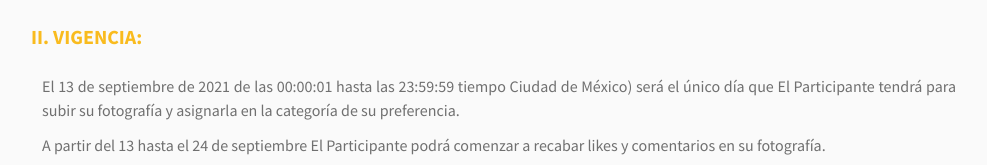
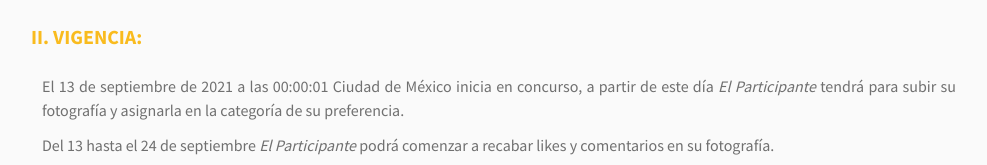
Before and after one commit to 4amsaatchi/minino, a plain HTML site: page catlendario-2022.html in a window 1280 px wide. Shown: the part 1354-1519 px from the top of the page, without its empty margins (141-1128 px from the left). Drawn offline with Linux system fonts and the light colour scheme.

Commit message:
ajuste texto catlendario

```diff
--- a/catlendario-2022.html
+++ b/catlendario-2022.html
@@ -113,12 +113,11 @@
 
 	        				<h3 class="catlendario-titulos catlendario-titulos-margen-izq">II. VIGENCIA: </h3>
 
-							<p>El 13 de septiembre de 2021 de las 00:00:01 hasta las 23:59:59 tiempo Ciudad de México) será el único día que El Participante tendrá para subir su fotografía y asignarla en la categoría de su preferencia.</P>
+	        				<p>El 13 de septiembre de 2021 a las 00:00:01 Ciudad de México inicia en concurso, a partir de este día <i>El Participante</i> tendrá para subir su fotografía y asignarla en la categoría de su preferencia.</p>
 
-							<p>A partir del 13 hasta el 24 de septiembre El Participante podrá comenzar a recabar likes y comentarios en su fotografía.</P>
+							<p>Del 13 hasta el 24 de septiembre <i>El Participante</i> podrá comenzar a recabar likes y comentarios en su fotografía.</p>
 
-							<p>De esta manera, el concurso tendrá en total un periodo de ejecución, desde la inscripción hasta el periodo de votación, de 12 días naturales.</P>
-
+							<p>De esta manera, el concurso tendrá en total un periodo de ejecución, desde la inscripción hasta el periodo de votación, de 12 días naturales.</p>
 
 
 	        				<h3 class="catlendario-titulos catlendario-titulos-margen-izq">III.COBERTURA GEOGRÁFICA:</h3>
@@ -178,9 +177,10 @@
 							<p><span class="catlendario-numeros-color">3.</span> No publicar fotografías que estén fuera de las especificaciones generales y por categoría contenidas en estas <i>Bases</i>.</p>
 							<p><span class="catlendario-numeros-color">4.</span> No utilizar las fotografías  para ningún fin comercial, de publicidad, para realizar alguna actividad comercial, artística, técnico o profesional y/o con el fin principal de obtener ingresos.</p>
 							<p><span class="catlendario-numeros-color">5.</span> No utilizar o activar ningún sistema automatizado tendiente a modificar o copiar el contenido del <i>concurso</i>.</p>
-							<p><span class="catlendario-numeros-color">6.</span> No recabar datos personales de ningún usuario de la “fan page”.</p>
-							<p><span class="catlendario-numeros-color">7.</span> En caso de que <i>El Participante</i> no pueda hacer uso del incentivo por causas imputables al Participante, o por caso fortuito o fuerza mayor, no aplica compensación o remuneración alguna.</p>
-							<p><span class="catlendario-numeros-color">8.</span> La participación en este <i>Concurso</i> y la obtención de dichos premios, no tendrá costo o requisito adicional por parte del <i>Participante</i>, a lo solicitado en las presentes <i>Bases</i>.</p>
+							<p><span class="catlendario-numeros-color">6.</span> No utilizar fotografías donde se utilicen únicamente elementos gráficos para tematizarla, es necesario disfraces o indumentaria real en ella.</p>
+							<p><span class="catlendario-numeros-color">7.</span> No recabar datos personales de ningún usuario de la “fan page”.</p>
+							<p><span class="catlendario-numeros-color">8.</span> En caso de que <i>El Participante</i> no pueda hacer uso del incentivo por causas imputables al <i>Participante</i>, o por caso fortuito o fuerza mayor, no aplica compensación o remuneración alguna.</p>
+							<p><span class="catlendario-numeros-color">9.</span> La participación en este <i>Concurso</i> y la obtención de dichos premios, no tendrá costo o requisito adicional por parte del <i>Participante</i>, a lo solicitado en las presentes <i>Bases</i>.</p>
 
 
 	          				<h3 class="catlendario-titulos catlendario-titulos-margen-izq">VIII. MOTIVOS DE DESCALIFICACIÓN:</h3>
```
